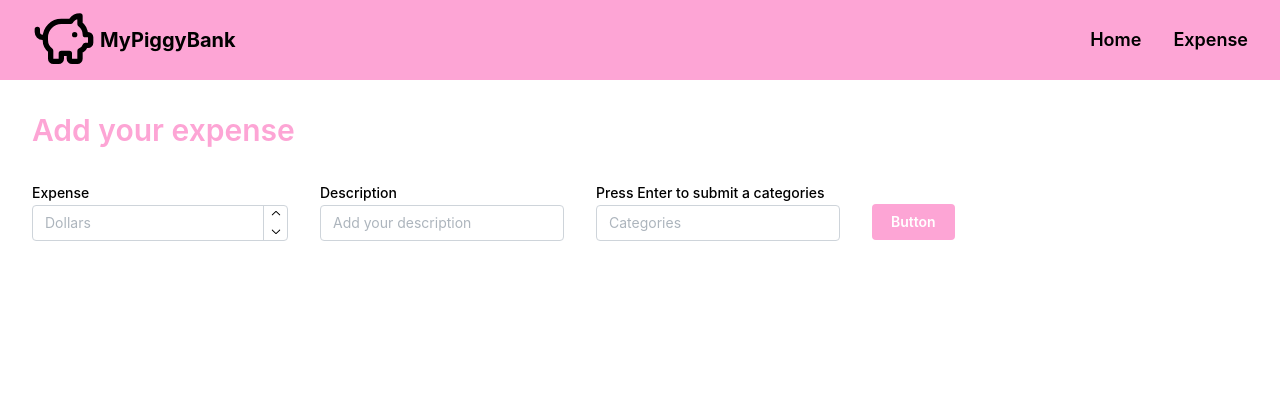
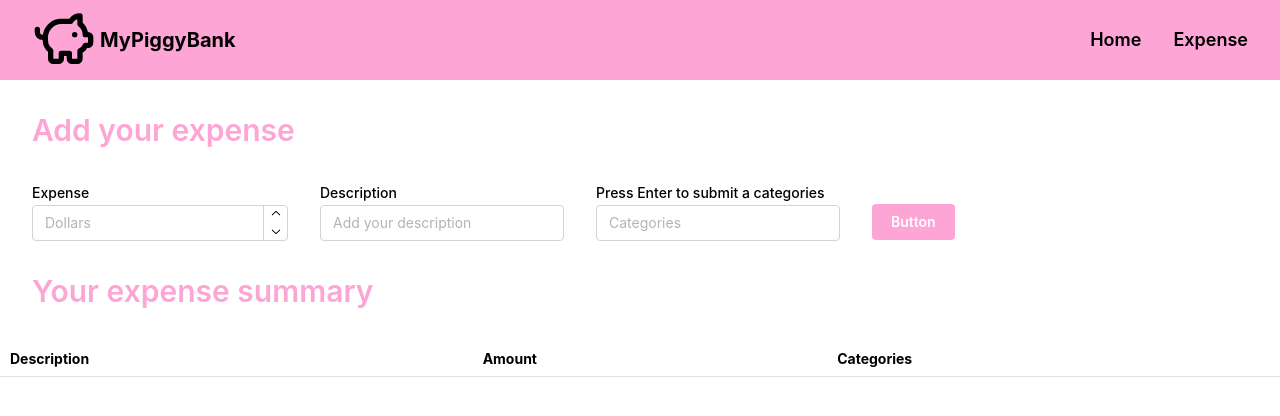
Before and after one commit to bastienpog/Project-MyBank, a React (Vite) app: page /expense in a window 1280 px wide. Shown: the top 416 px of the page. Built offline with nearby package versions, Linux system fonts and the light colour scheme.

Commit message:
feature : added summary component

```diff
--- /dev/null
+++ b/src/components/Summary.tsx
@@ -0,0 +1,43 @@
+import { Table } from "@mantine/core";
+import React from "react";
+
+export const Summary: React.FC = () => {
+  function allStorage() {
+    const values = [],
+      keys = Object.keys(localStorage);
+    let i = keys.length;
+
+    while (i--) {
+      if (!isNaN(Number(keys[i]))) {
+        const parseItem = JSON.parse(localStorage.getItem(keys[i]));
+        values.push(parseItem);
+      }
+    }
+    return values;
+  }
+  const items = allStorage();
+  console.log(items);
+  const rows = items.map((item, index) => (
+    <Table.Tr key={index}>
+      <Table.Td>{item.description}</Table.Td>
+      <Table.Td>{item.dollars}</Table.Td>
+      <Table.Td>{item.categories}</Table.Td>
+    </Table.Tr>
+  ));
+
+  return (
+    <>
+      <h2 className="text-3xl text-pink-300 font-semibold m-8">Your expense summary</h2>
+      <Table>
+        <Table.Thead>
+          <Table.Tr>
+            <Table.Th>Description</Table.Th>
+            <Table.Th>Amount</Table.Th>
+            <Table.Th>Categories</Table.Th>
+          </Table.Tr>
+        </Table.Thead>
+        <Table.Tbody>{rows}</Table.Tbody>
+      </Table>
+    </>
+  );
+};
--- a/src/pages/PageExpense.tsx
+++ b/src/pages/PageExpense.tsx
@@ -1,4 +1,5 @@
 import { Expense } from "@/components/Expense";
+import { Summary } from "@/components/Summary";
 import { MantineProvider } from "@mantine/core";
 import "@mantine/core/styles.css";
 import React from "react";
@@ -9,6 +10,7 @@ export const PageExpense: React.FC = () => {
       <MantineProvider>
         <div className="">
           <Expense />
+          <Summary/>
         </div>
       </MantineProvider>
     </>
```
